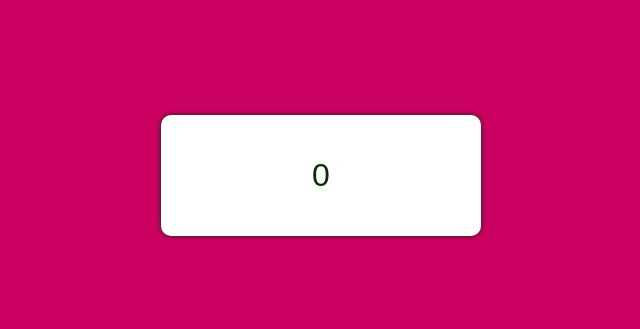
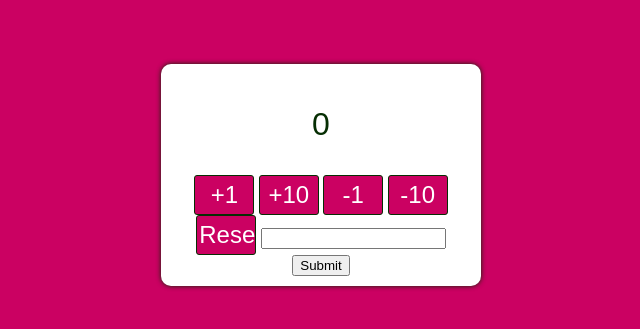
Before and after one commit to stephanite9/plus-javascript-project-templates, a plain HTML site: page counter-starter/index.html in a window 1280 px wide. Shown: the part 233-562 px from the top of the page, without its empty margins (319-959 px from the left). Drawn offline with Linux system fonts and the light colour scheme.

Commit message:
completed

```diff
--- a/counter-starter/index.html
+++ b/counter-starter/index.html
@@ -15,7 +15,16 @@
         <div id="wrapper">
             <p id="number">0</p>
             <div id="button-wrapper">
+                <input type="button" value="+1" id="addition" onclick="add(1)" />
+                <input type="button" value="+10" id="addition" onclick="add(10)" />
+                <input type="button" value="-1" id="addition" onclick="add(-1)" />
+                <input type="button" value="-10" id="addition" onclick="add(-10)" />
+                <input type="button" value="Reset" id="addition" onclick="multiply(0)" />
+                <input type="number" id="numberinput">
+                <button onclick="getInputValue()">Submit</button>
+
             </div>
         </div>
+        <script src="script.js"></script>
     </body>
 </html>
--- a/counter-starter/script.js
+++ b/counter-starter/script.js
@@ -0,0 +1,20 @@
+const add = (step) => {
+    let numberElement = document.getElementById("number");
+    let number = numberElement.innerText;
+    number = parseInt(number) + step;
+    numberElement.innerText = number;
+};
+
+const multiply = (step) => {
+    let numberElement = document.getElementById("number");
+    let number = numberElement.innerText;
+    number = parseInt(number) * step;
+    numberElement.innerText = number;
+};
+
+function getInputValue() {
+    let numberElement = document.getElementById("number");
+    const numberInput = document.getElementById('numberinput');
+    const typedValue = numberInput.value;
+    numberElement.innerText = typedValue;
+}
```
